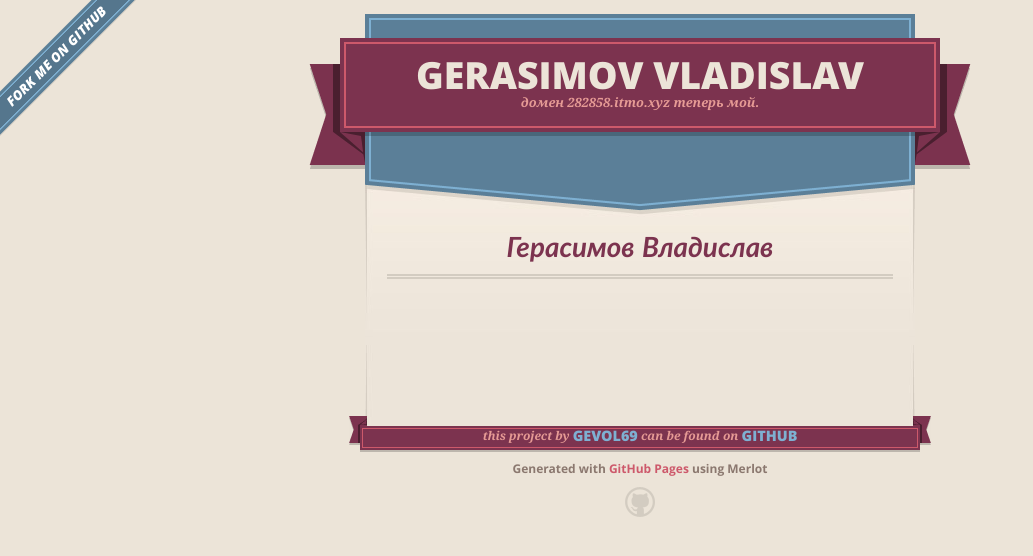
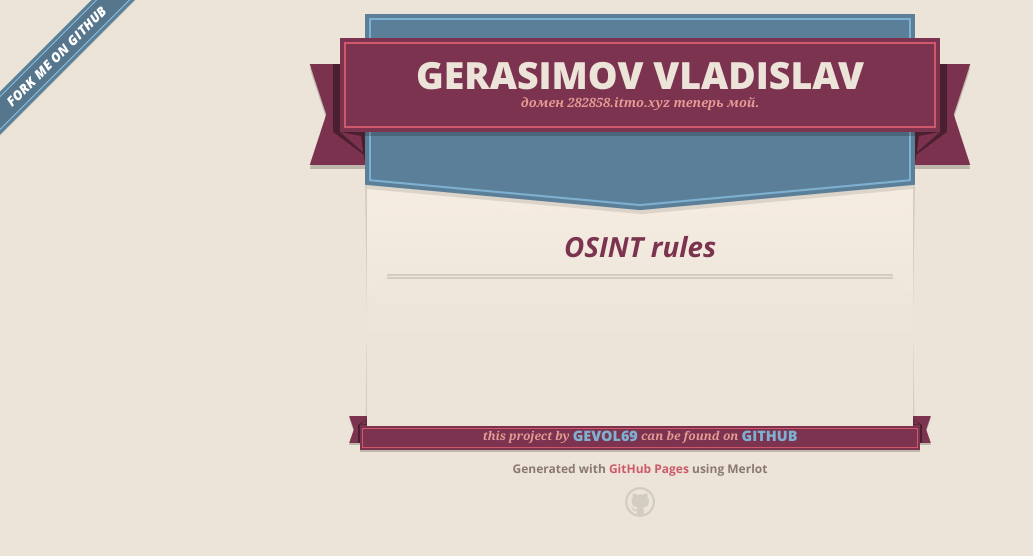
Before and after one commit to gevol69/itmo-osint-282858.github.io, a Jekyll site: the page built from index.md, in a window 1280 px wide. Shown: the top 556 px of the page, without its empty margins (0-1033 px from the left). Built offline with Jekyll 4.4.1, drawn with Linux system fonts in a browser that asks for light colours; our own code applies the rules of GitHub Pages for plain Markdown files.

Commit message:
Update index.md

```diff
--- a/index.md
+++ b/index.md
@@ -1,5 +1 @@
----
-layout: default
----
-
-# Герасимов Владислав
+# OSINT rules
```
